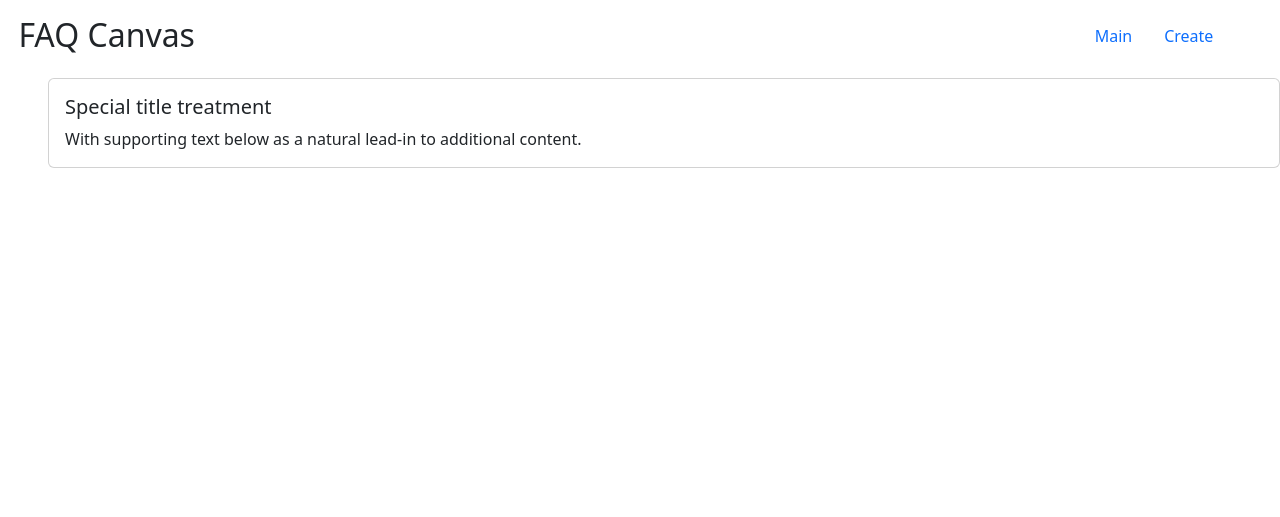
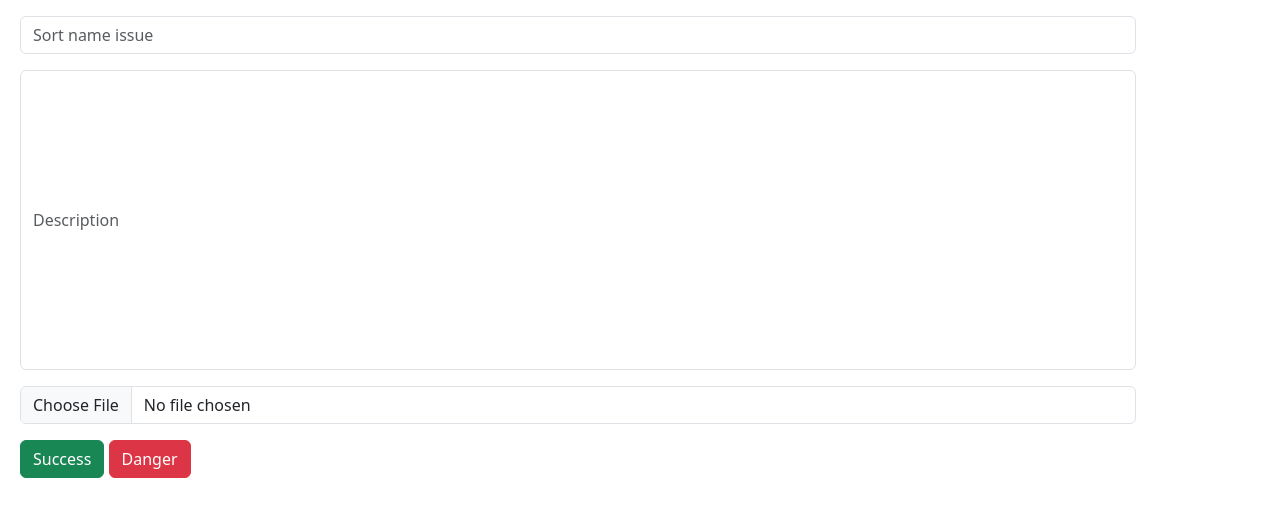
Before and after one commit to MiraSX/FAQ-Django, a Django app: page /create/ in a window 1280 px wide. Shown: the top 517 px of the page. Run offline with Django 5.2, Linux system fonts and the light colour scheme.

Commit message:
Interim commit

```diff
--- a/faqproject/issuesapp/forms.py
+++ b/faqproject/issuesapp/forms.py
@@ -5,10 +5,22 @@ from .models import Issue
 
 class IssueForm(ModelForm):
     title = CharField(
-        max_length=50, min_length=5, widget=TextInput(attrs={"class": "form-control"})
+        max_length=50,
+        min_length=5,
+        widget=TextInput(
+            attrs={"class": "form-control", "placeholder": "Sort name issue"}
+        ),
     )
     description = CharField(
-        max_length=200, min_length=10, widget=TextInput(attrs={"class": "form-control"})
+        max_length=200,
+        min_length=10,
+        widget=TextInput(
+            attrs={
+                "class": "form-control",
+                "placeholder": "Description",
+                "style": "min-height: 300px",
+            }
+        ),
     )
     image = ImageField(widget=FileInput(attrs={"class": "form-control"}))
 
--- a/faqproject/issuesapp/templates/issuesapp/base.html
+++ b/faqproject/issuesapp/templates/issuesapp/base.html
@@ -27,7 +27,7 @@
         </div>
       </div>
     </div>
-    <div class="container-540px mt-3 ms-5">
+    <div class="container mt-3 ms-5">
       <div class="card">
         <a href="#" class = 'card-link'></a>
         <div class="card-body">
--- a/faqproject/issuesapp/templates/issuesapp/create.html
+++ b/faqproject/issuesapp/templates/issuesapp/create.html
@@ -1,22 +1,32 @@
-{% extends "issuesapp/base.html" %}
+<!DOCTYPE html>
+<html lang="en">
 
-{% block content %}
-<form action="{% url 'issuesapp:create'%}" method="post" enctype="multipart/form-data">
-  {%csrf_token%}
-  <div class="container">
-    {% if form.errors and form.non_fied_errors%}
-    <span class="alert alert-danger" role="alert">{{form.non_fied_errors}}</span>
-    {% endif %}
-    <div class="mb-3">
-      <label class="form-label">Description: {{form.description}} </label>
-      <span>{{form.errors.description}}</span>
+<head>
+  <meta charset="UTF-8">
+  <meta name="viewport" content="width=device-width, initial-scale=1.0">
+  <link href="https://cdn.jsdelivr.net/npm/bootstrap@5.3.3/dist/css/bootstrap.min.css" rel="stylesheet"
+    integrity="sha384-QWTKZyjpPEjISv5WaRU9OFeRpok6YctnYmDr5pNlyT2bRjXh0JMhjY6hW+ALEwIH" crossorigin="anonymous">
+  <title>Document</title>
+
+</head>
+
+<body>
+  <form action="" enctype="multipart/form-data">
+    {% csrf_token %}
+    <div class="container mb-3 mt-3 ms-2 ">
+      {{form.title}}
     </div>
-    <div class="mb-3">
-      <label class="form-label">Picture {{form.path}} </label>
-      <span>{{form.errors.path}}</span>
+    <div class="container mb-3 mt-3 ms-2">
+      {{ form.description}}
     </div>
-    <button type="submit" class="btn btn-primary">Send</button>
-    <button type="reset" class="btn btn-secondary">Reset</button>
-  </div>
-</form>
-{% endblock content %}
+    <div class="container mb-3 mt-3 ms-2">
+      {{ form.image}}
+    </div>
+    <div class="container mb-3 mt-3 ms-2">
+      <button type="submit" class="btn btn-success">Success</button>
+      <button type="reset" class="btn btn-danger">Danger</button>
+    </div>
+  </form>
+</body>
+
+</html>
--- a/faqproject/issuesapp/views.py
+++ b/faqproject/issuesapp/views.py
@@ -1,4 +1,6 @@
-from django.shortcuts import render
+from django.shortcuts import redirect, render
+
+from .forms import IssueForm
 
 
 # Create your views here.
@@ -11,4 +13,11 @@ def issues(request):
 
 
 def create_issue(request):
-    return render(request, "issuesapp/create.html", context={"title": "Create Issue"})
+    if request.method == "POST":
+        form = IssueForm(request.POST)
+        if form.is_valid():
+            form.save()
+            return redirect(to="issuesapp:main")
+        return render(request, "issuesapp/create.html", context={"form": form})
+
+    return render(request, "issuesapp/create.html", context={"form": IssueForm()})
--- a/pyproject.toml
+++ b/pyproject.toml
@@ -12,6 +12,7 @@ python = "^3.11"
 django = "^5.0.2"
 psycopg2 = "^2.9.9"
 django-browser-reload = "^1.12.1"
+pillow = "^10.2.0"
 
 
 [build-system]
```
Also changed, not shown: faqproject/issuesapp/migrations/0001_initial.py (added), 1 other file.
